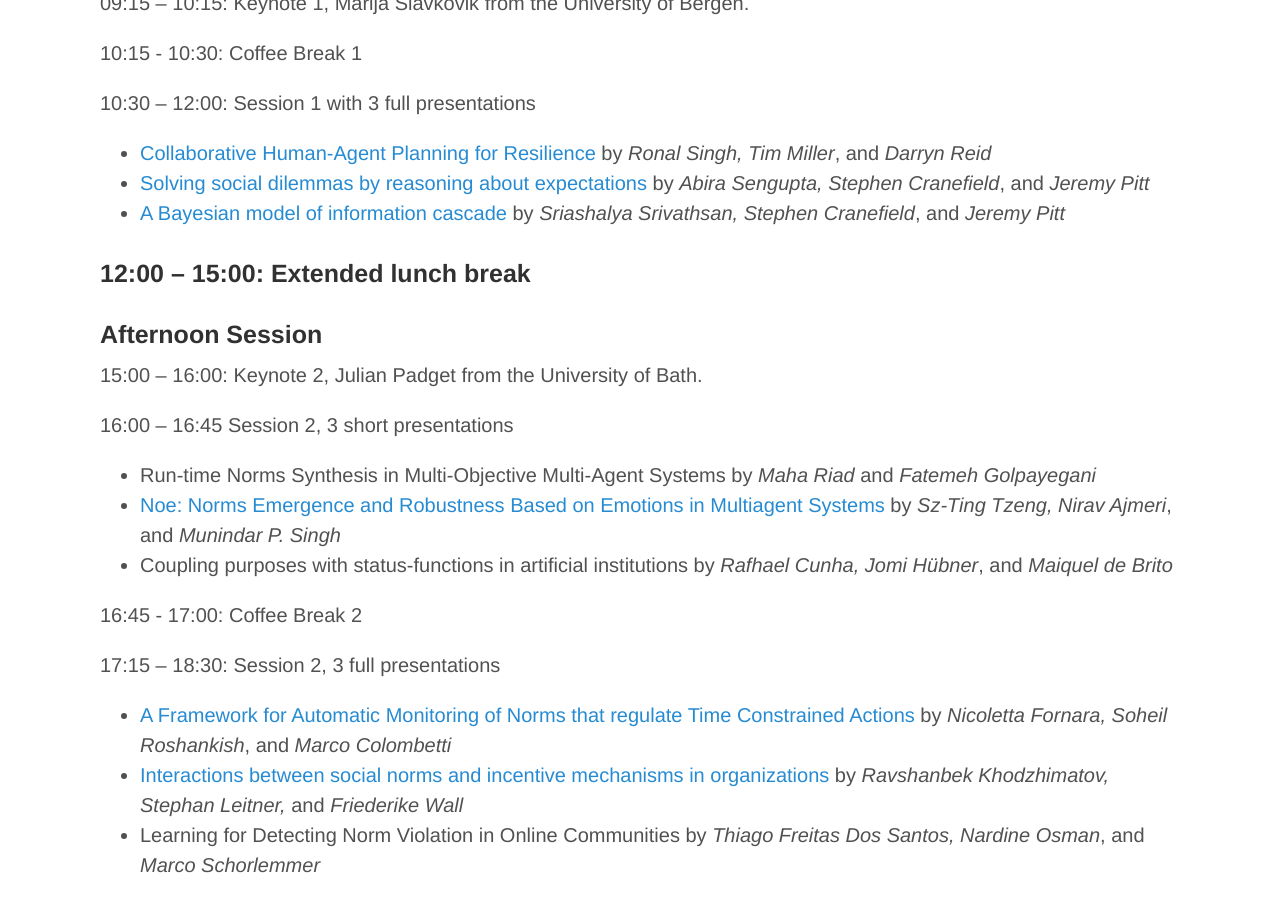
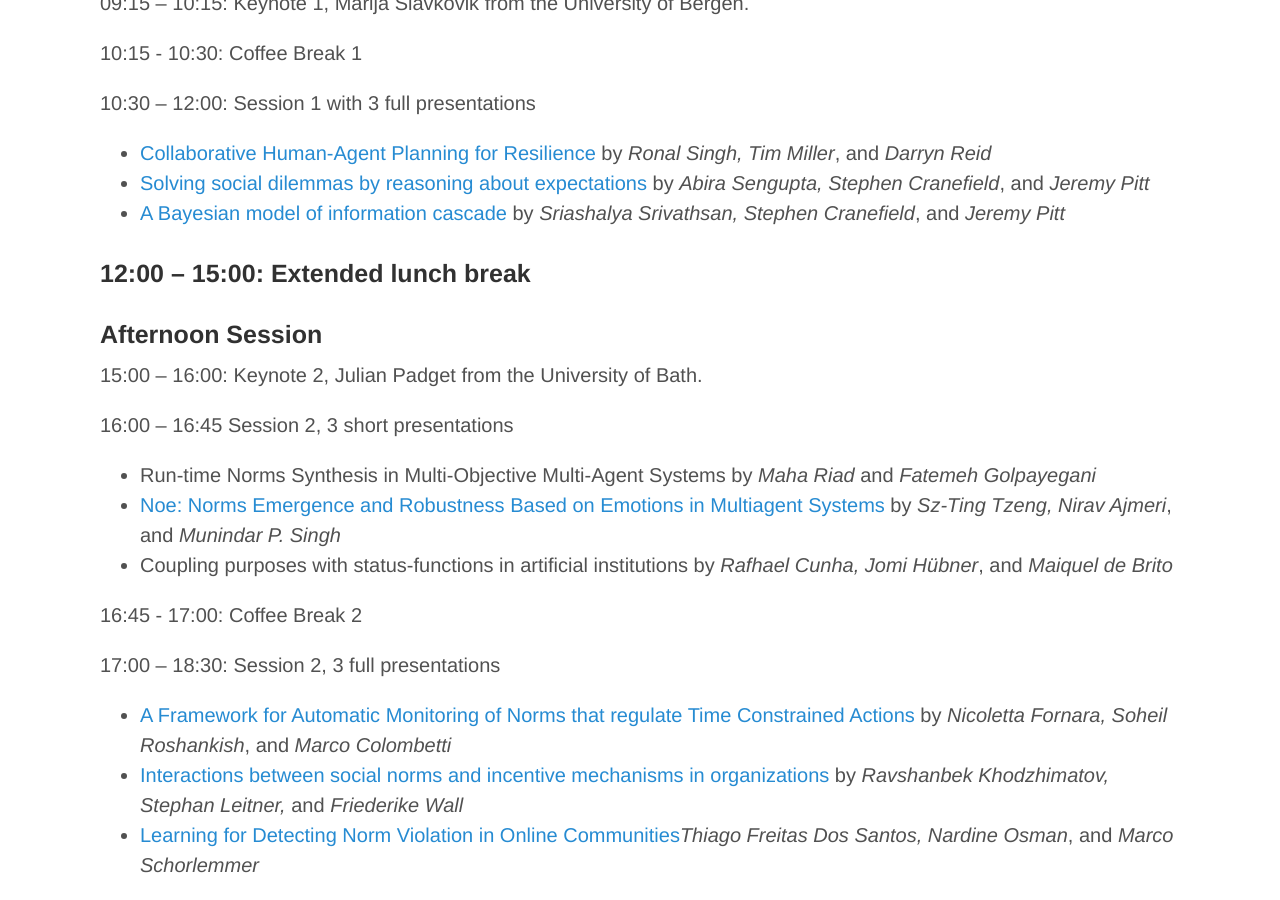
Before and after one commit to jithincheriyan/coine-2022-auckland, a Jekyll site: the page built from technical_programme.md, in a window 1280 px wide and 900 px high, scrolled down 623 px. Built offline with Jekyll 4.4.1, drawn with Linux system fonts in a browser that asks for light colours.

```diff
--- a/technical_programme.md
+++ b/technical_programme.md
@@ -34,12 +34,13 @@ You can register for the workshop, for free, here: [https://aamas-ws-registratio
 
 16:00 – 16:45 Session 2, 3 short presentations
 - Run-time Norms Synthesis in Multi-Objective Multi-Agent Systems by *Maha Riad* and *Fatemeh Golpayegani*
-- [Noe: Norms Emergence and Robustness Based on Emotions in Multiagent Systems](https://github.com/ChristineTzeng/papers/blob/main/noe-COINE2021.pdf) by *Sz-Ting Tzeng, Nirav Ajmeri*, and *Munindar P. Singh*
+- [Noe: Norms Emergence and Robustness Based on Emotions in Multiagent Systems](http://arxiv.org/abs/2104.15034) by *Sz-Ting Tzeng, Nirav Ajmeri*, and *Munindar P. Singh*
 - Coupling purposes with status-functions in artificial institutions by *Rafhael Cunha, Jomi Hübner*, and *Maiquel de Brito*
 
 16:45 - 17:00: Coffee Break 2
 
-17:15 – 18:30: Session 2, 3 full presentations
+17:00 – 18:30: Session 2, 3 full presentations
 - [A Framework for Automatic Monitoring of Norms that regulate Time Constrained Actions](https://github.com/coin-workshop/coine-2021-london/blob/aa5f0c24bafc2503090be853f87ca35b4bcb3096/papers/Fornara_COINE2021.pdf) by *Nicoletta Fornara, Soheil Roshankish*, and *Marco Colombetti*
 - [Interactions between social norms and incentive mechanisms in organizations](https://arxiv.org/pdf/2102.12309.pdf) by *Ravshanbek Khodzhimatov, Stephan Leitner,* and *Friederike Wall*
-- Learning for Detecting Norm Violation in Online Communities by *Thiago Freitas Dos Santos, Nardine Osman*, and *Marco Schorlemmer*
+- [Learning for Detecting Norm Violation in Online Communities](
+https://arxiv.org/abs/2104.14911)*Thiago Freitas Dos Santos, Nardine Osman*, and *Marco Schorlemmer*
```
